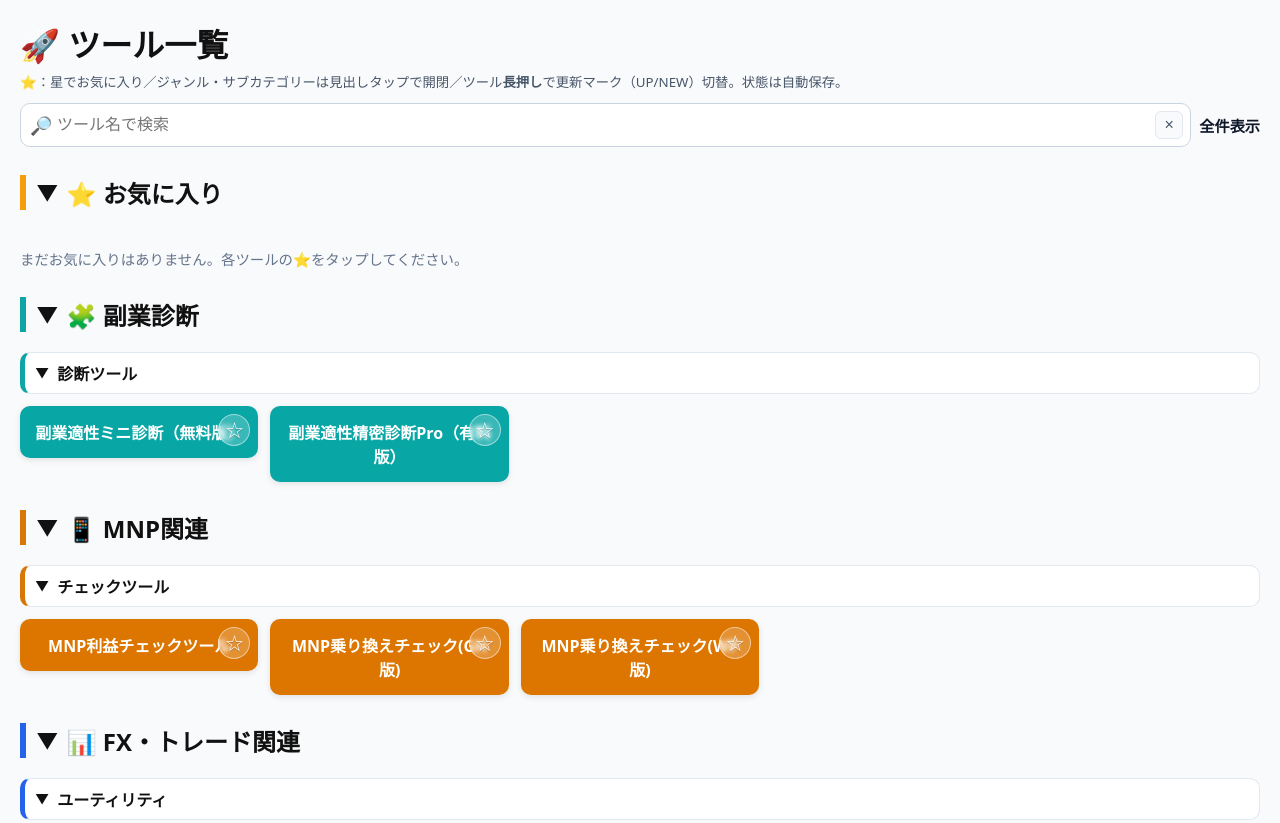
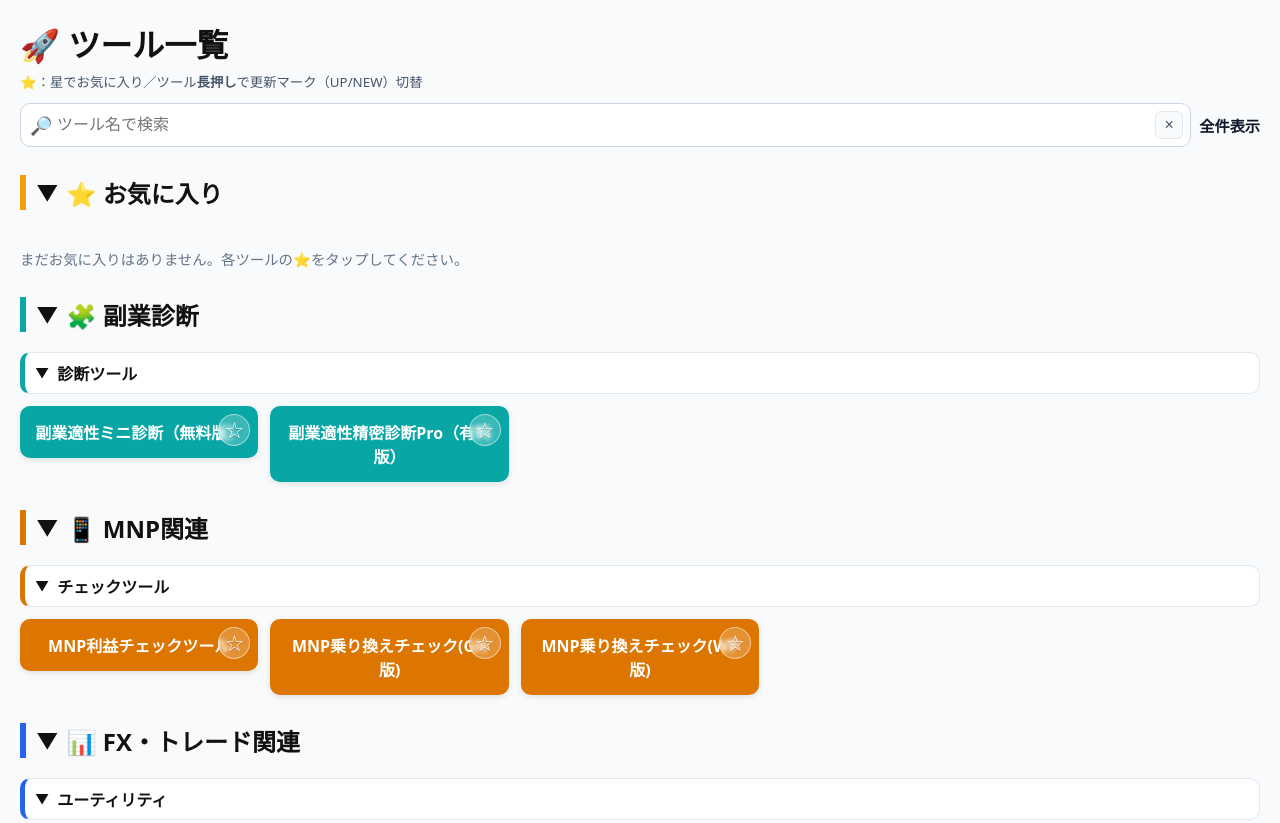
Before and after one commit to TomZeroichi/tool-list-kanri, a plain HTML site: page index.html in a window 1280 px wide. Shown: the top 823 px of the page. Drawn offline with Linux system fonts and the light colour scheme.

Commit message:
Update index.html

```diff
--- a/index.html
+++ b/index.html
@@ -133,7 +133,7 @@
 <body>
 
 <h1>🚀 ツール一覧</h1>
-<small class="help">⭐：星でお気に入り／ジャンル・サブカテゴリーは見出しタップで開閉／ツール<strong>長押し</strong>で更新マーク（UP/NEW）切替。状態は自動保存。</small>
+<small class="help">⭐：星でお気に入り／ツール<strong>長押し</strong>で更新マーク（UP/NEW）切替</small>
 
 <!-- 🔎 検索バー -->
 <div class="searchbar" role="search">
```
